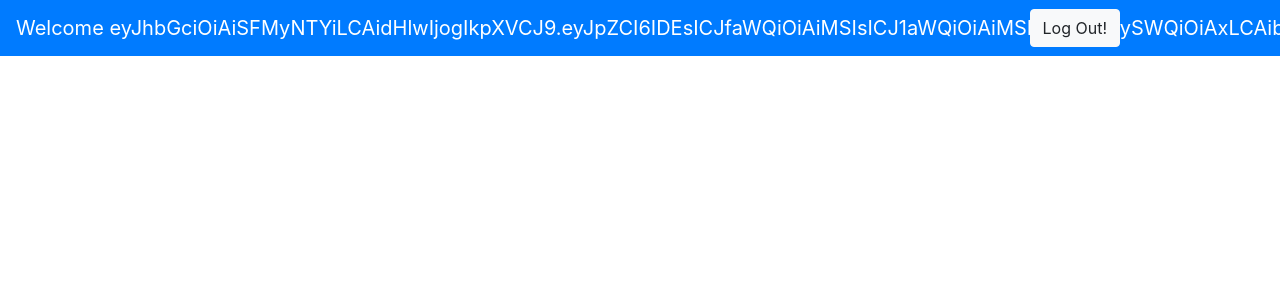
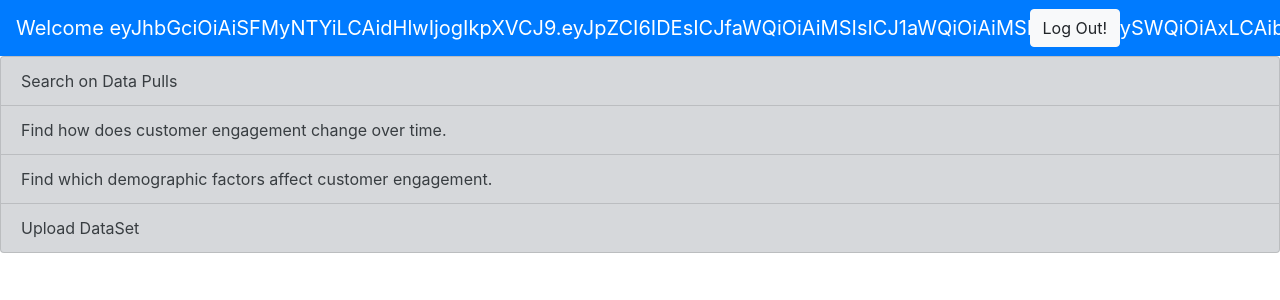
Before and after one commit to Akhil-Reddy-Challa/cloud-compute-project, a React (Create React App) app: page /home in a window 1280 px wide. Shown: the top 300 px of the page. Built offline with nearby package versions, Linux system fonts and the light colour scheme; sample sign-in values are in the browser's storage.

Commit message:
designed HomePage

```diff
--- a/src/components/HomePage.js
+++ b/src/components/HomePage.js
@@ -1,4 +1,5 @@
 import Navbar from "react-bootstrap/Navbar";
+import ListGroup from "react-bootstrap/ListGroup";
 import "../styles/HomePage.css";
 import { useHistory } from "react-router-dom";
 
@@ -21,6 +22,20 @@ const HomePage = (props) => {
           Log Out!
         </button>
       </Navbar>
+      <ListGroup>
+        <ListGroup.Item action variant="secondary">
+          Search on Data Pulls
+        </ListGroup.Item>
+        <ListGroup.Item action variant="secondary">
+          Find how does customer engagement change over time.
+        </ListGroup.Item>
+        <ListGroup.Item action variant="secondary">
+          Find which demographic factors affect customer engagement.
+        </ListGroup.Item>
+        <ListGroup.Item action variant="secondary">
+          Upload DataSet
+        </ListGroup.Item>
+      </ListGroup>
     </div>
   );
 };
```
